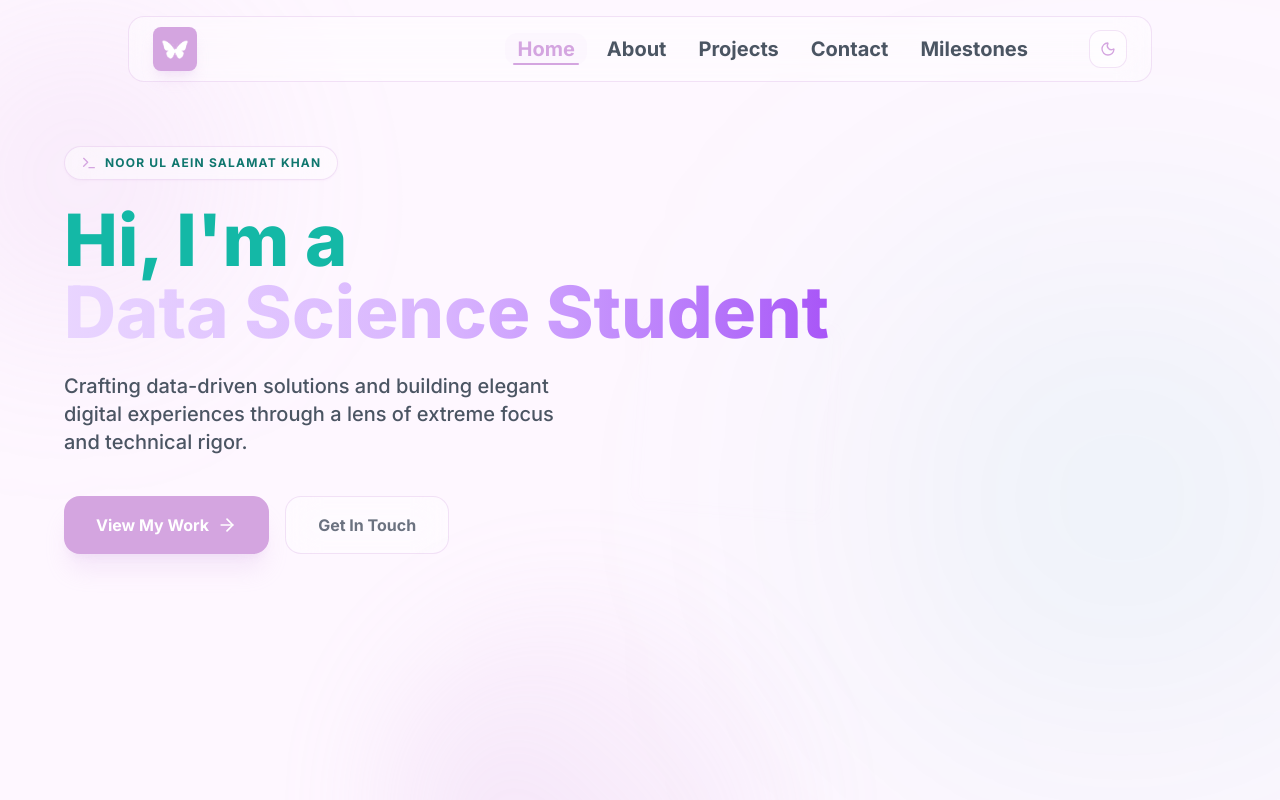
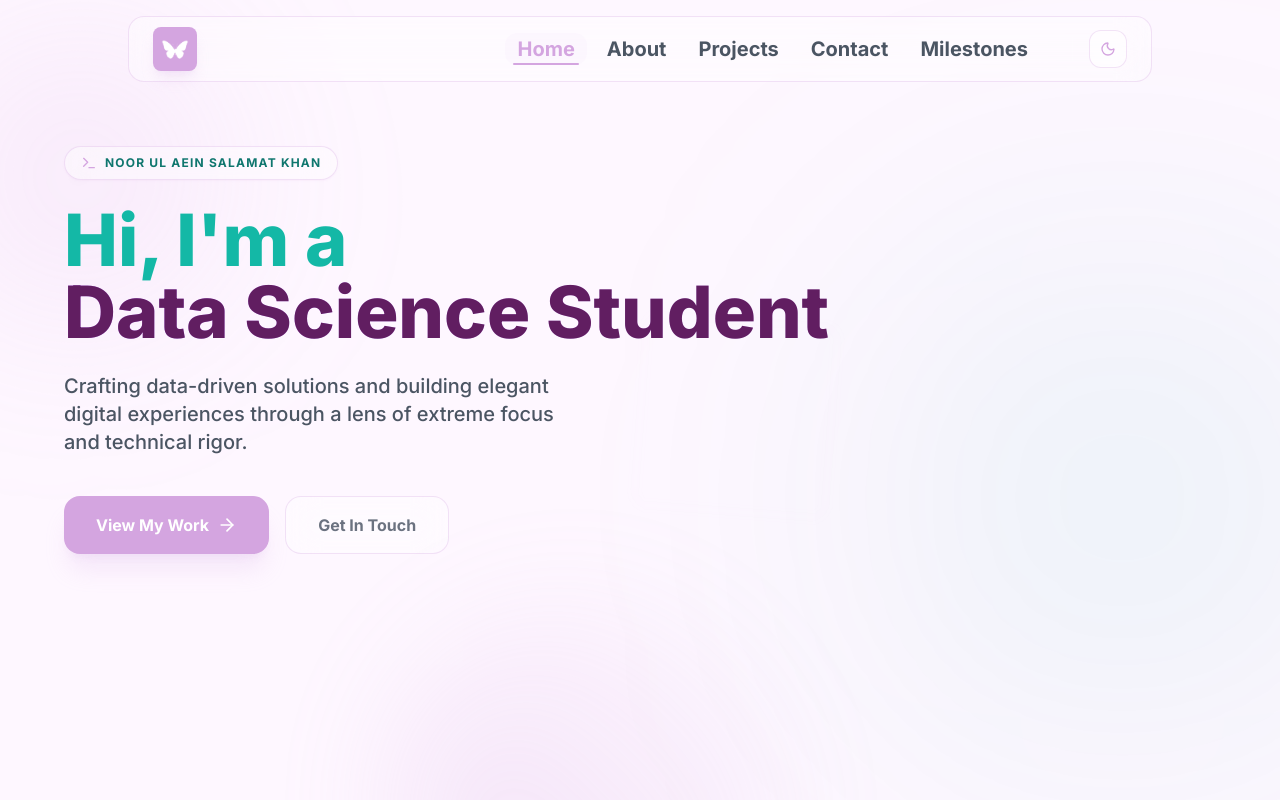
Before and after one commit to NoorUlAein-DS/Portfolio, a React (Vite) app: page /#/ in a window 1280 px wide. Shown: the top 800 px of the page. Built offline with nearby package versions, Linux system fonts and the light colour scheme.

Commit message:
Final: Only Dark and Light Lilac gradient

```diff
--- a/src/pages/Home.tsx
+++ b/src/pages/Home.tsx
@@ -22,7 +22,7 @@ const Home: React.FC = () => {
             <span className="text-xs font-bold uppercase tracking-widest dark:text-white text-teal-700">Noor Ul Aein Salamat Khan</span>
           </div>
           <h1 className="text-4xl md:text-5xl xl:text-7xl font-extrabold mb-6 leading-tight dark:text-white text-teal-500">
-            Hi, I'm a <br/><span className="text-transparent bg-clip-text bg-gradient-to-r from-[#E9D5FF] via-[#D8B4FE] to-[#A855F7]">
+            Hi, I'm a <br/><span className="text-transparent bg-clip-text bg-gradient-to-r from-[#C084FC] to-[#E9D5FF]" style={{ color: '#611e61' }}>
   Data Science Student
 </span>
           </h1>
```
